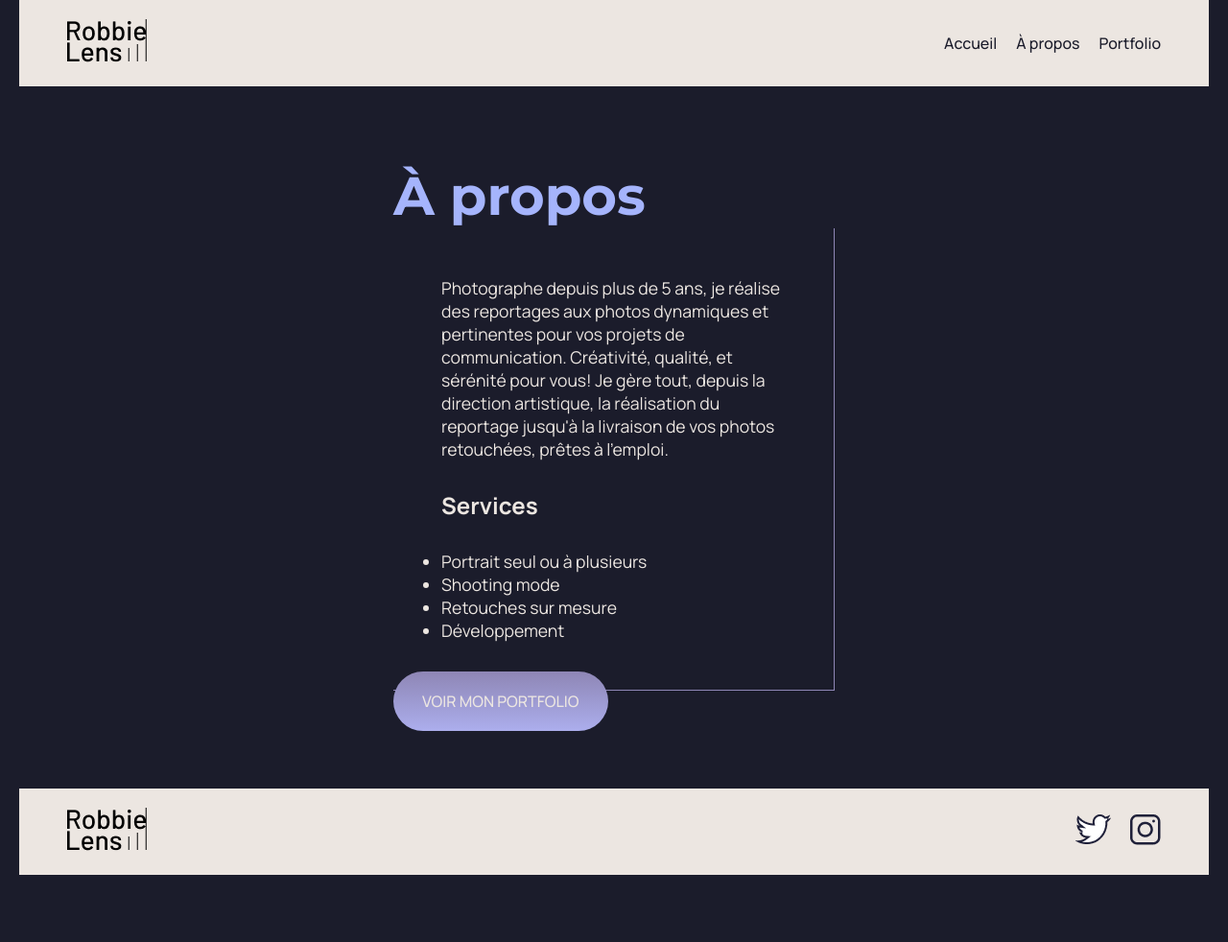
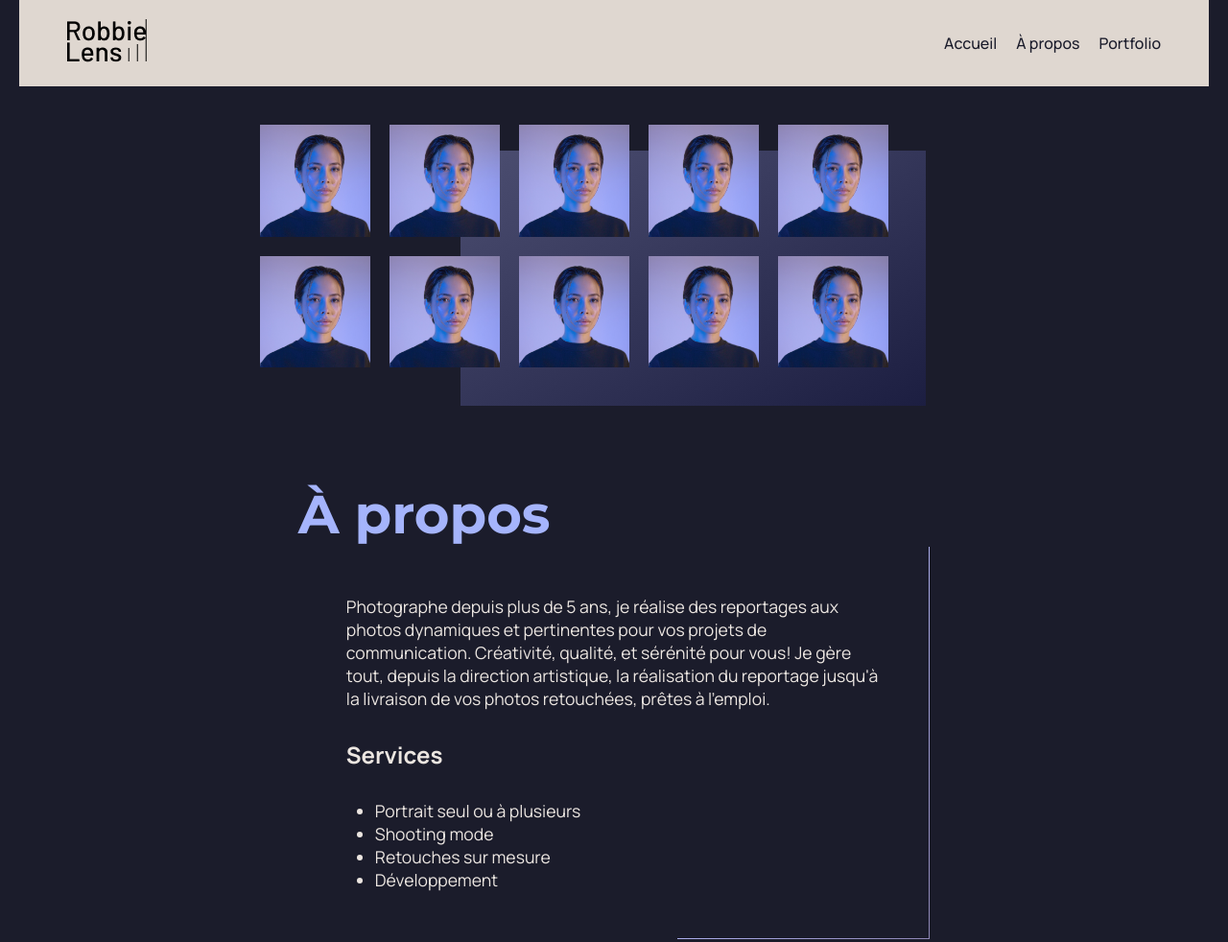
Before and after one commit to F-Saravia/OC_RobbieLens_Photographie, a plain HTML site: page a-propos.html in a window 1280 px wide. Shown: the top 982 px of the page at 96% size. Before the commit the page ends 912 px from the top, so only its background shows below. Drawn offline with Linux system fonts and the light colour scheme.

Commit message:
navbar sticky+ nettoyage div et classes css inutiles + nuances de couleurs + bouton manquant dans index + mise en page à propos
1. extrait la navbar des header + la rend sticky sur toutes les pages.
2. retire les div et les classes css inutiles des html et des css
3. nuances des couleurs "blanches" (background des section, de la navbar/footer)
4. index: ajout bouton manquant vers portfolio dans la section Mon Dernier Projet.
5. à propos: implementation de la mise en page + ajout banière header manquante

```diff
--- a/a-propos.html
+++ b/a-propos.html
@@ -34,8 +34,7 @@
 
   <body>
     <div class="page-container">
-      <header>
-        <nav>
+      <nav class="sticky-navbar">
         <div class="lien-icone-container">
           <a
             href="index.html"
@@ -51,10 +50,46 @@
           <a href="portfolio.html">Portfolio</a>
         </div>
       </nav>
+
+      <header>
+        <div class="banner">
+          <div class="images-container">
+            <img
+              src="images/robbie-lens-portrait.png"
+              alt="Photo de Robbie Lens" />
+            <img
+              src="images/robbie-lens-portrait.png"
+              alt="Photo de Robbie Lens" />
+            <img
+              src="images/robbie-lens-portrait.png"
+              alt="Photo de Robbie Lens" />
+            <img
+              src="images/robbie-lens-portrait.png"
+              alt="Photo de Robbie Lens" />
+            <img
+              src="images/robbie-lens-portrait.png"
+              alt="Photo de Robbie Lens" />
+            <img
+              src="images/robbie-lens-portrait.png"
+              alt="Photo de Robbie Lens" />
+            <img
+              src="images/robbie-lens-portrait.png"
+              alt="Photo de Robbie Lens" />
+            <img
+              src="images/robbie-lens-portrait.png"
+              alt="Photo de Robbie Lens" />
+            <img
+              src="images/robbie-lens-portrait.png"
+              alt="Photo de Robbie Lens" />
+            <img
+              src="images/robbie-lens-portrait.png"
+              alt="Photo de Robbie Lens" />
+          </div>
+        </div>
       </header>
 
       <main class="main-container">
-        <section>
+        <section class="carre">
           <h1>À propos</h1>
           <div class="carre-contenu">
             <p>
@@ -72,15 +107,14 @@
               <li>Développement</li>
             </ul>
           </div>
-          <div>
           <a
-              href=""
+            href="portfolio.html"
             class="callToAction"
             >VOIR MON PORTFOLIO</a
           >
-          </div>
         </section>
       </main>
+
       <footer>
         <nav>
           <div class="lien-icone-container">
--- a/a-propos.styles.css
+++ b/a-propos.styles.css
@@ -1,11 +1,47 @@
+.banner {
+  width: 66%;
+  margin: auto;
+}
+.banner .images-container {
+  width: 80%;
+  display: grid;
+  grid-template-columns: repeat(5, 1fr);
+  grid-template-rows: repeat(2, 1fr);
+  gap: 20px;
+  object-fit: cover;
+  padding: 40px;
+
+  background-image: linear-gradient(to bottom right, #4c4e71, #1c1e41);
+  background-repeat: no-repeat;
+  background-size: 66% 80%;
+  background-position: bottom right;
+}
+.images-container img {
+  width: 100%;
+  height: 100%;
+  object-fit: cover;
+}
+
 .main-container {
-  width: 50%;
+  width: 66%;
+  margin: auto;
+  display: flex;
+  flex-direction: column;
+  justify-content: center;
+  align-items: center;
+}
+
+.carre {
   margin: auto;
 }
 
 .carre-contenu {
-  border-right: 1px solid #8e86b5;
-  border-bottom: 1px solid #8e86b5;
+  background-image: linear-gradient(to right, #acaeed, #8e86b5),
+    linear-gradient(to bottom, #acaeed, #8e86b5);
+  background-repeat: no-repeat;
+  background-size: 40% 1.5px, 1.5px 100%;
+  background-position: bottom right;
+
   padding: 50px;
 }
 
@@ -14,5 +50,11 @@
 }
 
 .carre-contenu ul {
+  margin-left: 30px;
   margin-top: 30px;
 }
+
+.carre .callToAction {
+  display: block;
+  margin: 40px auto;
+}
--- a/styles.css
+++ b/styles.css
@@ -1,8 +1,15 @@
+/*
+  color: #1b1c2b;
+  color: #1b1c2b;
+  color: #1b1c2b;
+
+  color: #ece6e1;
+  color: #e5deda;
+  color: #dfd7d0;
+   */
 * {
   margin: 0;
   padding: 0;
-  /* color: #1b1c2b;
-  color: #ece6e1; */
 }
 
 body {
@@ -32,6 +39,7 @@ em {
 
 h1 {
   font-size: 3.5em;
+  line-height: 120%;
   color: #a5b4fc;
   font-family: "Montserrat", sans-serif;
 }
@@ -46,13 +54,20 @@ li {
   color: #ece6e1;
 }
 
-header nav,
+.sticky-navbar {
+  position: sticky;
+  top: 0;
+  z-index: 1;
+}
+
+.sticky-navbar,
 footer {
   display: flex;
   justify-content: space-between;
-  background-color: #ece6e1;
+  background-color: #dfd7d0;
   padding: 20px 50px;
 }
+
 .lien-icone-container {
   flex: 1;
 }
@@ -66,10 +81,12 @@ footer {
 }
 
 .callToAction {
+  font-size: 1.3em;
+  width: fit-content;
+  padding: 20px 40px;
   background: linear-gradient(#8e86b5, #acaeed);
   color: #ece6e1;
   border-radius: 50px;
-  padding: 20px 30px;
 }
 
 .callToAction:hover {
```
Also changed, not shown: index.html (+9 -6 lines), index.styles.css (+6 -10 lines), portfolio.html (+4 -3 lines), portfolio.styles.css (+10 -3 lines). Lines whose indentation alone changed are shown as unchanged.
